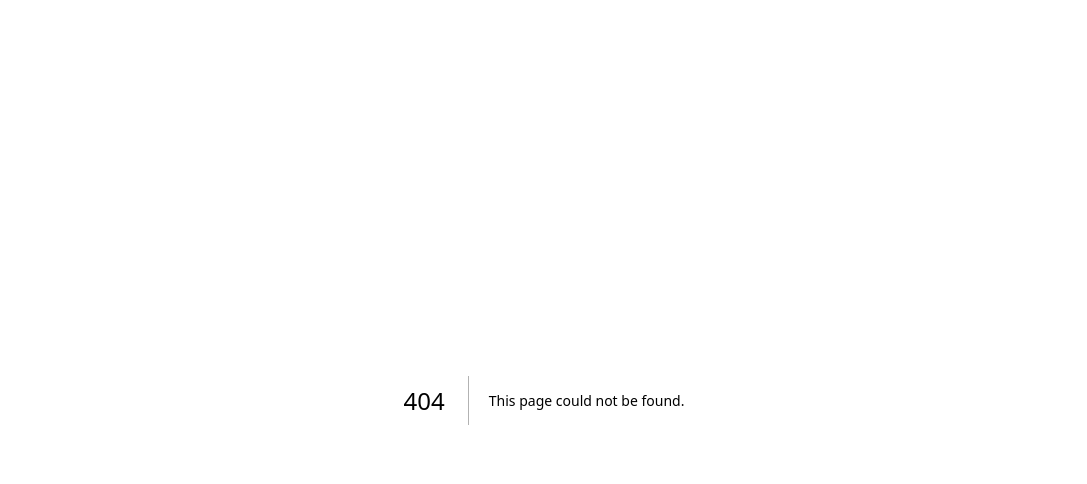
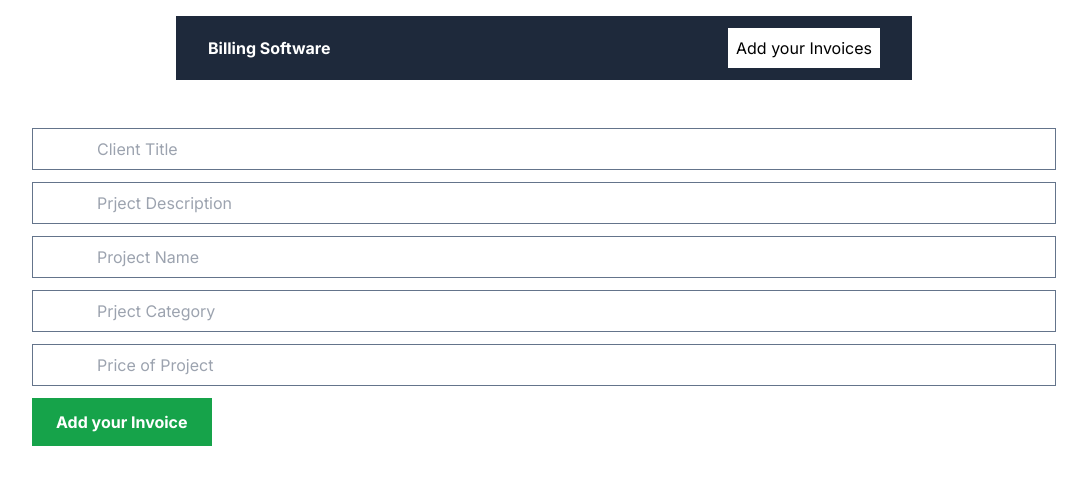
Before and after one commit to akshitchowdhury/Inno_Billing, a Next.js app: page /addInvoice in a window 1280 px wide. Before the commit this address had no page. Shown: the top 484 px of the page, without its empty margins (96-1183 px from the left). Built offline with nearby package versions, Linux system fonts and the light colour scheme.

Commit message:
invoice4

```diff
--- /dev/null
+++ b/app/addInvoice/page.jsx
@@ -0,0 +1,108 @@
+"use client"
+
+import { useState } from "react"
+import { useRouter } from "next/navigation"
+
+// using clien to make this a client based component. By default all comp in next js is server based comp
+
+export default function AddInvoice(){
+
+    const[client, setClient]= useState("")
+    const[description, setDescritpion]= useState("")
+    const[project, setProject]= useState("")
+    const[price, setPrice]= useState("")
+    const[category, setcategory]= useState("")
+
+    const router = useRouter();
+
+    const handleSubmit = async (e) => {
+        e.preventDefault();
+        console.log("Form submitted");
+
+        if (!client || !description || !price || !category || !project) {
+            console.log("Client:", client);
+            console.log("Description:", description);
+            console.log("Price:", price);
+            console.log("Category:", category);
+            console.log("Project:", project);
+            alert("Title ,description, category, etc details are required.");
+            return;
+        }
+
+        // fetching data from api endpoints
+
+        try {
+
+           const res =  await fetch("http://localhost:3000/api/invoices",
+        {
+            //since this is a post request i.e adding data to db we add the following paramtr as necessity
+            method: "POST", //type of method
+
+            headers: {"Content-type" : "application/json"}, //header of the info\
+
+            body: JSON.stringify({client,project,
+                description,price,
+                category}) //main data of the info
+        })
+
+        if(res.ok){
+            router.push('/')
+            //we do this to redirect user to homepage once a new topic has been created
+        }
+        else{
+            throw new Error("falied to create a new topic")
+        }
+
+
+        } catch (error) {
+            console.log(error)
+        }
+    }
+
+    return(
+        <>
+            <form onSubmit={handleSubmit} className="flex flex-col gap-3 px-32">
+            <input
+            onChange={(e)=>setClient(e.target.value)}
+            value={client}
+            // after setting the title we need to update the value of input field to the updated state hence value = title
+                className=" border border-slate-500 px-16 py-2"
+        type="text"
+        placeholder="Client Title"
+            />
+            <input
+            onChange={(e)=> setDescritpion(e.target.value) }
+            value={description}
+                className=" border border-slate-500 px-16 py-2"
+        type="text"
+        placeholder="Prject Description"
+            />
+            <input
+            onChange={(e)=> setProject(e.target.value) }
+            value={project}
+                className=" border border-slate-500 px-16 py-2"
+        type="text"
+        placeholder="Project Name"
+            />
+            <input
+            onChange={(e)=> setcategory(e.target.value) }
+            value={category}
+                className=" border border-slate-500 px-16 py-2"
+        type="text"
+        placeholder="Prject Category"
+            />
+            <input
+            onChange={(e)=> setPrice(e.target.value) }
+            value={price}
+                className=" border border-slate-500 px-16 py-2"
+        type="number"
+        placeholder="Price of Project"
+            />
+
+            <button type="submit"
+        className="bg-green-600 font-bold text-white py-3 px-6 w-fit">Add your Invoice</button>
+
+            </form>
+        </>
+    )
+}
--- /dev/null
+++ b/app/editInvoice/[id]/page.jsx
@@ -0,0 +1,31 @@
+//client side logi to edit a topic ; so we import EditTopicForm component and create the logic and send props to the comp
+
+import EditInvoiceForm from "@/components/EditInvoiceForm";
+
+
+const getInvoiceById = async (id) => {
+    try {
+      const res = await fetch(`http://localhost:3000/api/invoices/${id}`, {
+        cache: "no-store",
+      });
+
+      if (!res.ok) {
+        throw new Error("Failed to fetch invoice");
+      }
+
+      return res.json();
+    } catch (error) {
+      console.log(error);
+    }
+  };
+
+  export default async function EditInvoice({ params }) {
+    const { id } = params;
+    const { invoice } = await getInvoiceById(id);
+    const { client,project,
+    description,price,
+    category } = invoice;
+
+    return <EditInvoiceForm id={id} client={client} description={description}
+    project ={project} price={price}  category ={category}/>;
+  }
--- a/app/layout.js
+++ b/app/layout.js
@@ -1,5 +1,6 @@
 import { Inter } from "next/font/google";
 import "./globals.css";
+import Navbar from "@/components/Navbar";
 
 const inter = Inter({ subsets: ["latin"] });
 
@@ -11,7 +12,18 @@ export const metadata = {
 export default function RootLayout({ children }) {
   return (
     <html lang="en">
-      <body className={inter.className}>{children}</body>
+
+      <body className={inter.className}>
+
+
+      <div className="container max-w-3xl p-4 mx-auto">
+
+      <Navbar/>
+      </div>
+      <div className="mt-8">
+      {children}
+      </div>
+      </body>
     </html>
   );
 }
--- a/app/page.js
+++ b/app/page.js
@@ -1,8 +1,8 @@
+import InvoiceList from "@/components/InvoiceList";
 import Image from "next/image";
+
 
 export default function Home() {
   return (
-
-    <h1 className="text-zinc-700">Hello</h1>
-      );
+<InvoiceList/>      );
 }
--- a/components/InvoiceList.jsx
+++ b/components/InvoiceList.jsx
@@ -1,3 +1,4 @@
+
 
 import React from 'react'
 import RemoveBtn from './RemoveBtn'
@@ -6,7 +7,7 @@ import Link from 'next/link'
 
 const getInvoices = async ()=>{
     try {
-      const res =  await fetch('http://localhost:3000/api/invoices',
+      const res =  await fetch('http://localhost:3000/api',
     {cache: 'no-store'})
 
     // cache: "no-store" because we want to recieve new updated topic list every time we fetch/get
@@ -53,7 +54,7 @@ const InvoiceList =async () => {
 
                 {/* editTopic has dynamic id so enclosing in back ticks.the dynamic id is fetched from Mongo DB id
                 which is in variable "_id" ; t._id because calling from object t which is being mapped*/}
-                <Link href={`/editTopic/${t._id}`}>
+                <Link href={`/editInvoice/${t._id}`}>
                     Edit Topic here
                 </Link>
             </div>
```
